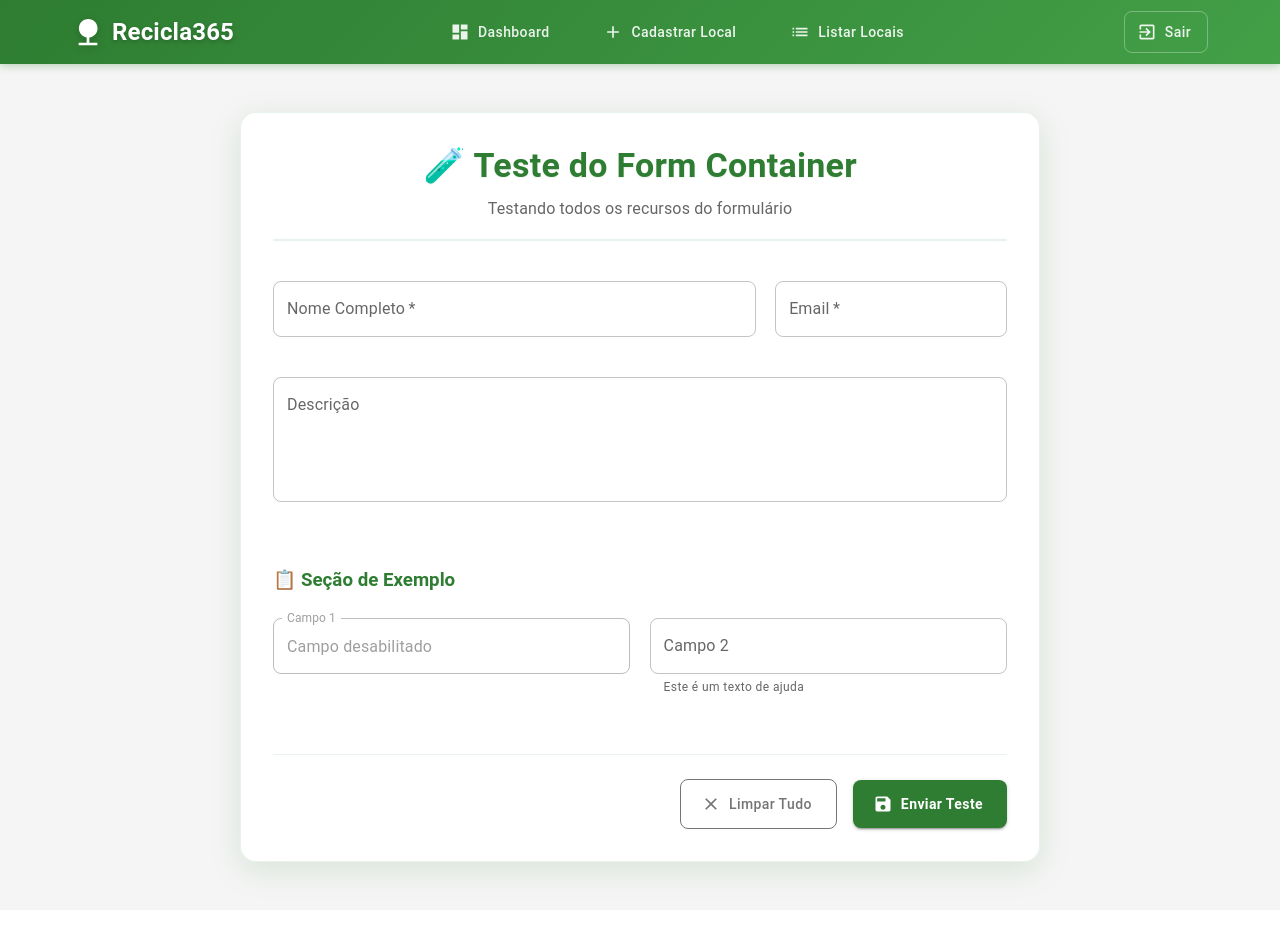
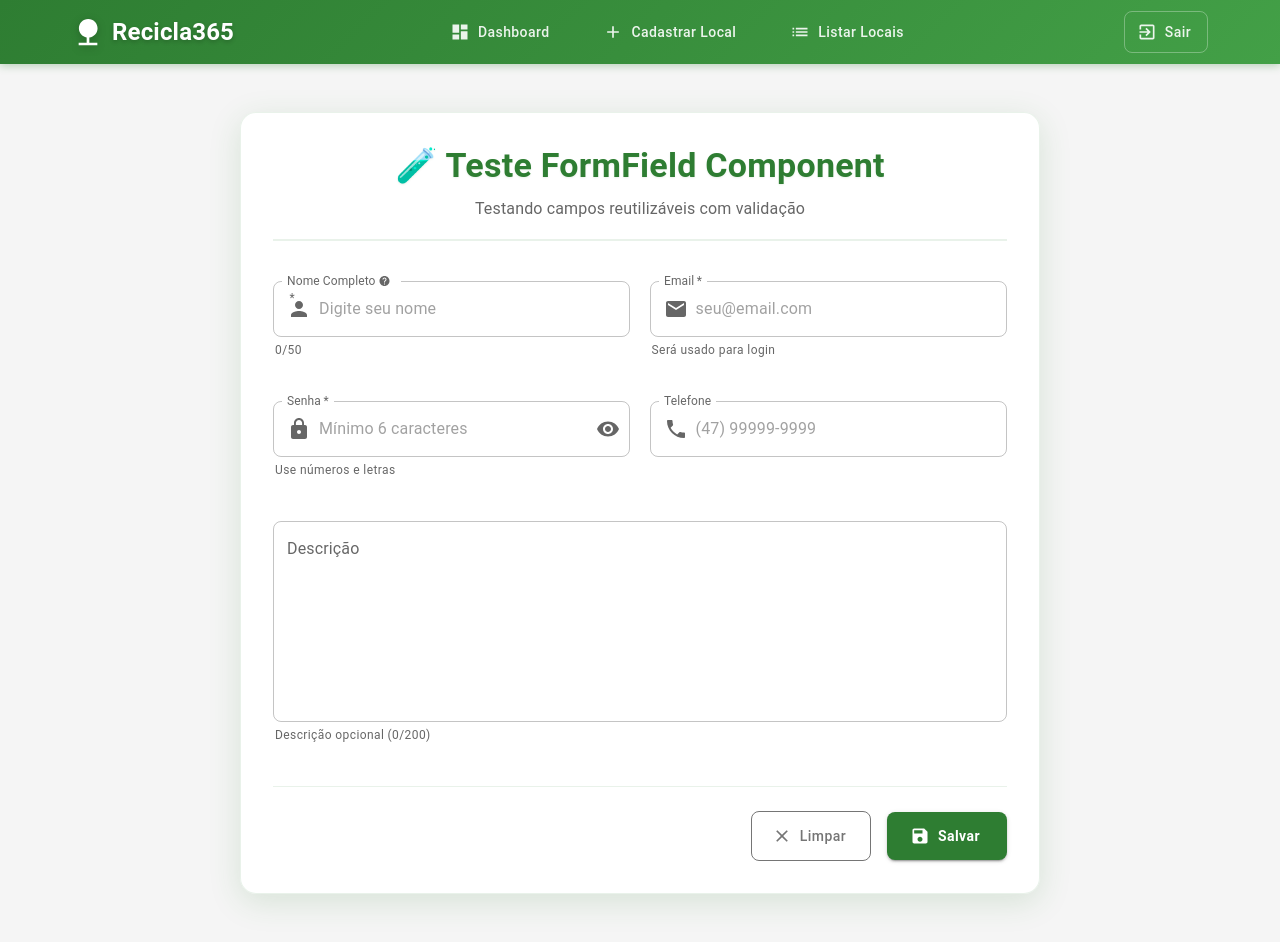
Before and after one commit to danitavareslobo/recicla365, a React (Vite) app: page /teste-form in a window 1280 px wide. Before the commit the page ends 910 px from the top, so only its background shows below. Built offline with nearby package versions, Linux system fonts and the light colour scheme.

Commit message:
Criando e testando FormField

```diff
--- /dev/null
+++ b/src/components/Form/FormField/FormField.css
@@ -0,0 +1,138 @@
+.form-field {
+  margin: 0.5rem 0 !important;
+}
+
+.form-field .MuiOutlinedInput-root {
+  border-radius: 8px !important;
+  background-color: rgba(255, 255, 255, 0.9);
+  transition: all 0.2s ease !important;
+}
+
+.form-field .MuiOutlinedInput-root:hover .MuiOutlinedInput-notchedOutline {
+  border-color: #2e7d32 !important;
+}
+
+.form-field .MuiOutlinedInput-root.Mui-focused .MuiOutlinedInput-notchedOutline {
+  border-color: #2e7d32 !important;
+  border-width: 2px !important;
+}
+
+.form-field .MuiInputLabel-root.Mui-focused {
+  color: #2e7d32 !important;
+}
+
+.form-field.error .MuiOutlinedInput-root {
+  background-color: rgba(244, 67, 54, 0.05);
+}
+
+.form-field.error .MuiOutlinedInput-root:hover .MuiOutlinedInput-notchedOutline {
+  border-color: #f44336 !important;
+}
+
+.form-field.error .MuiInputLabel-root {
+  color: #f44336 !important;
+}
+
+.form-field.disabled .MuiOutlinedInput-root {
+  background-color: rgba(0, 0, 0, 0.04);
+}
+
+.form-field.disabled .MuiInputLabel-root {
+  color: rgba(0, 0, 0, 0.38) !important;
+}
+
+.form-field .MuiInputBase-multiline {
+  padding: 0 !important;
+}
+
+.form-field .MuiInputBase-inputMultiline {
+  padding: 16.5px 14px !important;
+  min-height: unset !important;
+}
+
+.form-field .MuiInputAdornment-root {
+  color: #666 !important;
+}
+
+.form-field .MuiInputAdornment-root .MuiSvgIcon-root {
+  transition: color 0.2s ease !important;
+}
+
+.form-field .MuiOutlinedInput-root.Mui-focused .MuiInputAdornment-root {
+  color: #2e7d32 !important;
+}
+
+.form-field .MuiFormHelperText-root {
+  margin-left: 2px !important;
+  margin-right: 2px !important;
+  font-size: 0.75rem !important;
+}
+
+.form-field .MuiFormHelperText-root.Mui-error {
+  color: #f44336 !important;
+}
+
+.form-field .MuiIconButton-root {
+  color: #666 !important;
+  transition: color 0.2s ease !important;
+}
+
+.form-field .MuiIconButton-root:hover {
+  color: #2e7d32 !important;
+  background-color: rgba(46, 125, 50, 0.04) !important;
+}
+
+.form-field .MuiTooltip-tooltip {
+  background-color: #2e7d32 !important;
+  font-size: 0.75rem !important;
+}
+
+.form-field .MuiTooltip-arrow {
+  color: #2e7d32 !important;
+}
+
+.form-field .MuiOutlinedInput-root {
+  transition: background-color 0.2s ease, border-color 0.2s ease !important;
+}
+
+.form-field .MuiInputLabel-root {
+  transition: color 0.2s ease !important;
+}
+
+@media (max-width: 600px) {
+  .form-field .MuiInputLabel-root {
+    font-size: 0.9rem !important;
+  }
+
+  .form-field .MuiInputBase-input {
+    font-size: 0.9rem !important;
+  }
+
+  .form-field .MuiFormHelperText-root {
+    font-size: 0.7rem !important;
+  }
+}
+
+.form-field.success .MuiOutlinedInput-root {
+  background-color: rgba(76, 175, 80, 0.05);
+}
+
+.form-field.success .MuiOutlinedInput-root .MuiOutlinedInput-notchedOutline {
+  border-color: #4caf50 !important;
+}
+
+.form-field.warning .MuiOutlinedInput-root {
+  background-color: rgba(255, 152, 0, 0.05);
+}
+
+.form-field.warning .MuiOutlinedInput-root .MuiOutlinedInput-notchedOutline {
+  border-color: #ff9800 !important;
+}
+
+.form-field .MuiOutlinedInput-root.Mui-focused {
+  box-shadow: 0 0 0 2px rgba(46, 125, 50, 0.1) !important;
+}
+
+.form-field.error .MuiOutlinedInput-root.Mui-focused {
+  box-shadow: 0 0 0 2px rgba(244, 67, 54, 0.1) !important;
+}
--- /dev/null
+++ b/src/components/Form/FormField/FormField.tsx
@@ -0,0 +1,166 @@
+import React from 'react';
+import { TextField, InputAdornment, IconButton, Tooltip } from '@mui/material';
+import { Visibility, VisibilityOff, Help } from '@mui/icons-material';
+import './FormField.css';
+
+interface FormFieldProps {
+  name: string;
+  label: string;
+  value: string | number;
+  onChange: (e: React.ChangeEvent<HTMLInputElement>) => void;
+  type?: 'text' | 'email' | 'password' | 'number' | 'tel' | 'url' | 'date' | 'time';
+  required?: boolean;
+  disabled?: boolean;
+  placeholder?: string;
+  helperText?: string;
+  error?: boolean;
+  errorMessage?: string;
+  startIcon?: React.ReactNode;
+  endIcon?: React.ReactNode;
+  multiline?: boolean;
+  rows?: number;
+  min?: number;
+  max?: number;
+  maxLength?: number;
+  pattern?: string;
+  showCharCount?: boolean;
+  tooltip?: string;
+  fullWidth?: boolean;
+  size?: 'small' | 'medium';
+  variant?: 'outlined' | 'filled' | 'standard';
+  validate?: (value: string) => string | undefined;
+}
+
+const FormField: React.FC<FormFieldProps> = ({
+  name,
+  label,
+  value,
+  onChange,
+  type = 'text',
+  required = false,
+  disabled = false,
+  placeholder,
+  helperText,
+  error = false,
+  errorMessage,
+  startIcon,
+  endIcon,
+  multiline = false,
+  rows = 4,
+  min,
+  max,
+  maxLength,
+  pattern,
+  showCharCount = false,
+  tooltip,
+  fullWidth = true,
+  size = 'medium',
+  variant = 'outlined',
+  validate
+}) => {
+  const [showPassword, setShowPassword] = React.useState(false);
+  const [localError, setLocalError] = React.useState<string>('');
+
+  const handleChange = (e: React.ChangeEvent<HTMLInputElement>) => {
+    const newValue = e.target.value;
+
+    if (validate) {
+      const validationError = validate(newValue);
+      setLocalError(validationError || '');
+    } else {
+      setLocalError('');
+    }
+
+    onChange(e);
+  };
+
+  const inputProps: any = {
+    maxLength,
+    pattern,
+    min,
+    max
+  };
+
+  const InputProps: any = {};
+
+  if (startIcon) {
+    InputProps.startAdornment = (
+      <InputAdornment position="start">
+        {startIcon}
+      </InputAdornment>
+    );
+  }
+
+  if (type === 'password') {
+    InputProps.endAdornment = (
+      <InputAdornment position="end">
+        <IconButton
+          aria-label="toggle password visibility"
+          onClick={() => setShowPassword(!showPassword)}
+          edge="end"
+        >
+          {showPassword ? <VisibilityOff /> : <Visibility />}
+        </IconButton>
+      </InputAdornment>
+    );
+  } else if (endIcon) {
+    InputProps.endAdornment = (
+      <InputAdornment position="end">
+        {endIcon}
+      </InputAdornment>
+    );
+  }
+
+  const getHelperText = () => {
+    if (localError) return localError;
+    if (errorMessage && error) return errorMessage;
+
+    let helper = helperText || '';
+
+    if (showCharCount && maxLength) {
+      const count = String(value).length;
+      const countText = `${count}/${maxLength}`;
+      helper = helper ? `${helper} (${countText})` : countText;
+    }
+
+    return helper;
+  };
+
+  const getLabelWithTooltip = () => {
+    if (!tooltip) return label;
+
+    return (
+      <span style={{ display: 'flex', alignItems: 'center', gap: '4px' }}>
+        {label}
+        <Tooltip title={tooltip} arrow>
+          <Help sx={{ fontSize: '1rem', color: 'text.secondary' }} />
+        </Tooltip>
+      </span>
+    );
+  };
+
+  return (
+    <TextField
+      name={name}
+      label={getLabelWithTooltip()}
+      value={value}
+      onChange={handleChange}
+      type={type === 'password' ? (showPassword ? 'text' : 'password') : type}
+      required={required}
+      disabled={disabled}
+      placeholder={placeholder}
+      helperText={getHelperText()}
+      error={error || !!localError}
+      multiline={multiline}
+      rows={multiline ? rows : undefined}
+      fullWidth={fullWidth}
+      size={size}
+      variant={variant}
+      inputProps={inputProps}
+      InputProps={InputProps}
+      className={`form-field ${error || localError ? 'error' : ''} ${disabled ? 'disabled' : ''}`}
+    />
+  );
+};
+
+export default FormField;
--- a/src/pages/TesteForm.tsx
+++ b/src/pages/TesteForm.tsx
@@ -1,17 +1,20 @@
 import React, { useState } from 'react';
-import { Box, TextField } from '@mui/material';
+import { Container, Typography, Box } from '@mui/material';
+import { Person, Email, Lock, Phone } from '@mui/icons-material';
 import Navbar from '../components/Navbar/Navbar';
+import FormField from '../components/Form/FormField/FormField';
 import FormContainer from '../components/Form/Form';
 
-const TesteForm: React.FC = () => {
+const Dashboard: React.FC = () => {
   const [formData, setFormData] = useState({
     nome: '',
     email: '',
+    senha: '',
+    telefone: '',
     descricao: ''
   });
 
   const [loading, setLoading] = useState(false);
-  const [error, setError] = useState('');
   const [success, setSuccess] = useState('');
 
   const handleChange = (e: React.ChangeEvent<HTMLInputElement>) => {
@@ -19,41 +22,34 @@ const TesteForm: React.FC = () => {
       ...formData,
       [e.target.name]: e.target.value
     });
-    setError('');
-    setSuccess('');
   };
 
-  const handleSubmit = async (e: React.FormEvent) => {
+  const handleSubmit = (e: React.FormEvent) => {
     e.preventDefault();
     setLoading(true);
-    setError('');
-    setSuccess('');
-
-    if (!formData.nome || !formData.email) {
-      setError('Por favor, preencha os campos obrigatórios');
+    setTimeout(() => {
+      setSuccess('✅ FormField funcionando perfeitamente!');
       setLoading(false);
-      return;
-    }
-
-    try {
-      await new Promise(resolve => setTimeout(resolve, 2000));
-      setSuccess('✅ Formulário enviado com sucesso!');
-      console.log('Dados enviados:', formData);
-    } catch (err) {
-      setError('❌ Erro ao enviar formulário');
-    } finally {
-      setLoading(false);
-    }
+    }, 1500);
   };
 
   const handleReset = () => {
     setFormData({
       nome: '',
       email: '',
+      senha: '',
+      telefone: '',
       descricao: ''
     });
-    setError('');
     setSuccess('');
+  };
+
+  const validateEmail = (email: string) => {
+    const emailRegex = /^[^\s@]+@[^\s@]+\.[^\s@]+$/;
+    if (email && !emailRegex.test(email)) {
+      return 'Email inválido';
+    }
+    return undefined;
   };
 
   return (
@@ -61,80 +57,86 @@ const TesteForm: React.FC = () => {
       <Navbar />
 
       <FormContainer
-        title="🧪 Teste do Form Container"
-        subtitle="Testando todos os recursos do formulário"
+        title="🧪 Teste FormField Component"
+        subtitle="Testando campos reutilizáveis com validação"
         onSubmit={handleSubmit}
         onReset={handleReset}
         loading={loading}
-        error={error}
         success={success}
-        submitText="Enviar Teste"
-        resetText="Limpar Tudo"
-        maxWidth="md"
       >
         <div className="form-row">
-          <div className="form-col-8">
-            <TextField
-              required
-              fullWidth
+          <div className="form-col-6">
+            <FormField
+              name="nome"
               label="Nome Completo"
-              name="nome"
               value={formData.nome}
               onChange={handleChange}
+              required
+              startIcon={<Person />}
               placeholder="Digite seu nome"
+              tooltip="Nome que aparecerá no sistema"
+              maxLength={50}
+              showCharCount
             />
           </div>
-          <div className="form-col-4">
-            <TextField
-              required
-              fullWidth
+          <div className="form-col-6">
+            <FormField
+              name="email"
               label="Email"
-              name="email"
-              type="email"
               value={formData.email}
               onChange={handleChange}
+              type="email"
+              required
+              startIcon={<Email />}
               placeholder="seu@email.com"
+              validate={validateEmail}
+              helperText="Será usado para login"
+            />
+          </div>
+        </div>
+
+        <div className="form-row">
+          <div className="form-col-6">
+            <FormField
+              name="senha"
+              label="Senha"
+              value={formData.senha}
+              onChange={handleChange}
+              type="password"
+              required
+              startIcon={<Lock />}
+              placeholder="Mínimo 6 caracteres"
+              helperText="Use números e letras"
+            />
+          </div>
+          <div className="form-col-6">
+            <FormField
+              name="telefone"
+              label="Telefone"
+              value={formData.telefone}
+              onChange={handleChange}
+              type="tel"
+              startIcon={<Phone />}
+              placeholder="(47) 99999-9999"
+              pattern="[0-9\s\(\)\-]+"
             />
           </div>
         </div>
 
         <div className="form-row">
           <div className="form-col-12">
-            <TextField
-              fullWidth
+            <FormField
+              name="descricao"
               label="Descrição"
-              name="descricao"
-              multiline
-              rows={4}
               value={formData.descricao}
               onChange={handleChange}
-              placeholder="Descreva algo interessante..."
+              multiline
+              rows={3}
+              placeholder="Conte um pouco sobre você..."
+              maxLength={200}
+              showCharCount
+              helperText="Descrição opcional"
             />
-          </div>
-        </div>
-
-        <div className="form-section">
-          <h3 className="form-section-title">
-            📋 Seção de Exemplo
-          </h3>
-          <div className="form-row">
-            <div className="form-col-6">
-              <TextField
-                fullWidth
-                label="Campo 1"
-                placeholder="Exemplo de campo"
-                disabled
-                value="Campo desabilitado"
-              />
-            </div>
-            <div className="form-col-6">
-              <TextField
-                fullWidth
-                label="Campo 2"
-                placeholder="Outro exemplo"
-                helperText="Este é um texto de ajuda"
-              />
-            </div>
           </div>
         </div>
       </FormContainer>
@@ -142,4 +144,4 @@ const TesteForm: React.FC = () => {
   );
 };
 
-export default TesteForm;
+export default Dashboard;
```
